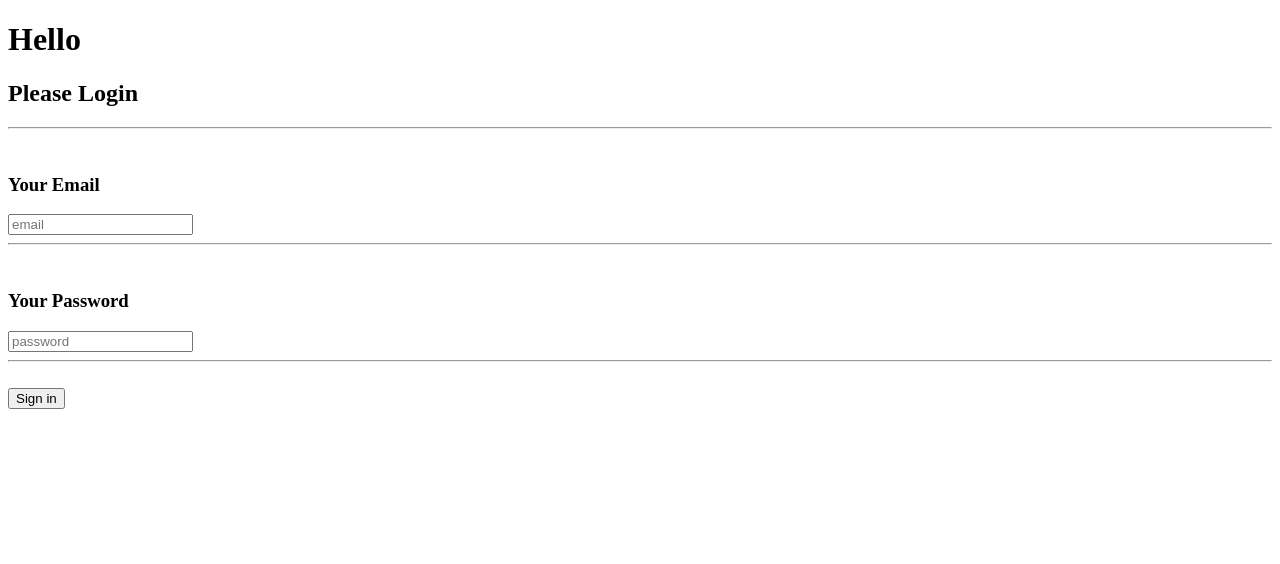
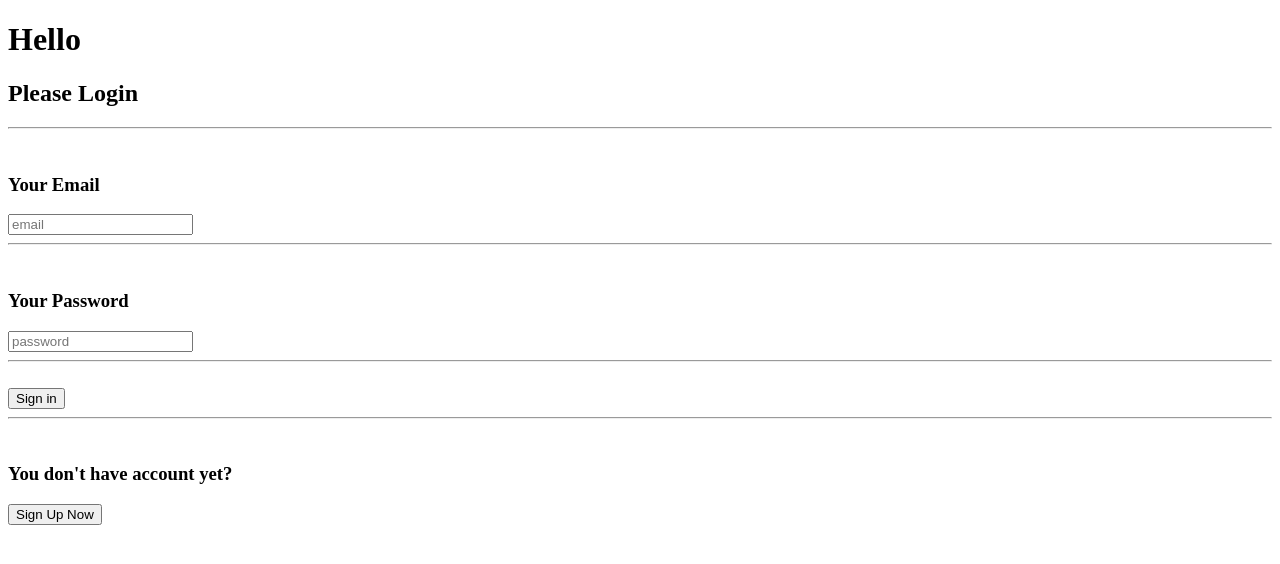
Before and after one commit to Ghadier-Alenezi/W09D01, a React (Create React App) app: page /login in a window 1280 px wide. Shown: the top 564 px of the page. Built offline with nearby package versions, Linux system fonts and the light colour scheme; no server answers.

Commit message:
navigate to everywhere

```diff
--- a/src/components/Login.js
+++ b/src/components/Login.js
@@ -34,7 +34,9 @@ const Login = () => {
       console.log(error);
     }
   };
-
+const toRegister = ()=>{
+  navigate("/register")
+}
   return (
     <>
       <h2>Please Login</h2>
@@ -63,6 +65,10 @@ const Login = () => {
       <hr />
       <br />
       <button onClick={login}> Sign in</button>
+      <hr />
+      <br />
+      <h3>You don't have account yet?</h3>
+      <button onClick={toRegister}>Sign Up Now</button>
     </>
   );
 };
--- a/src/components/register.js
+++ b/src/components/register.js
@@ -1,5 +1,6 @@
 import React, { useState } from "react";
 import axios from "axios";
+import { useNavigate } from "react-router-dom";
 
 const BASE_URL = process.env.REACT_APP_BASE_URL;
 
@@ -7,6 +8,7 @@ const Register = () => {
   const [email, setEmail] = useState("");
   const [password, setPassword] = useState("");
   const [role, setRole] = useState("61a5fa9876f9a6e781a67319");
+  const navigate = useNavigate();
 
   const signUp = async () => {
     try {
@@ -20,6 +22,10 @@ const Register = () => {
       console.log(error);
     }
   };
+  const toLogin = () => {
+    navigate("/login");
+  };
+
   return (
     <>
       <h2>Please Register to use this app</h2>
@@ -51,7 +57,7 @@ const Register = () => {
       <hr />
       <br />
       <h3>Do you have an account already?</h3>
-      <button>Sign in here</button>
+      <button onClick={toLogin}>Sign in here</button>
     </>
   );
 };
```
